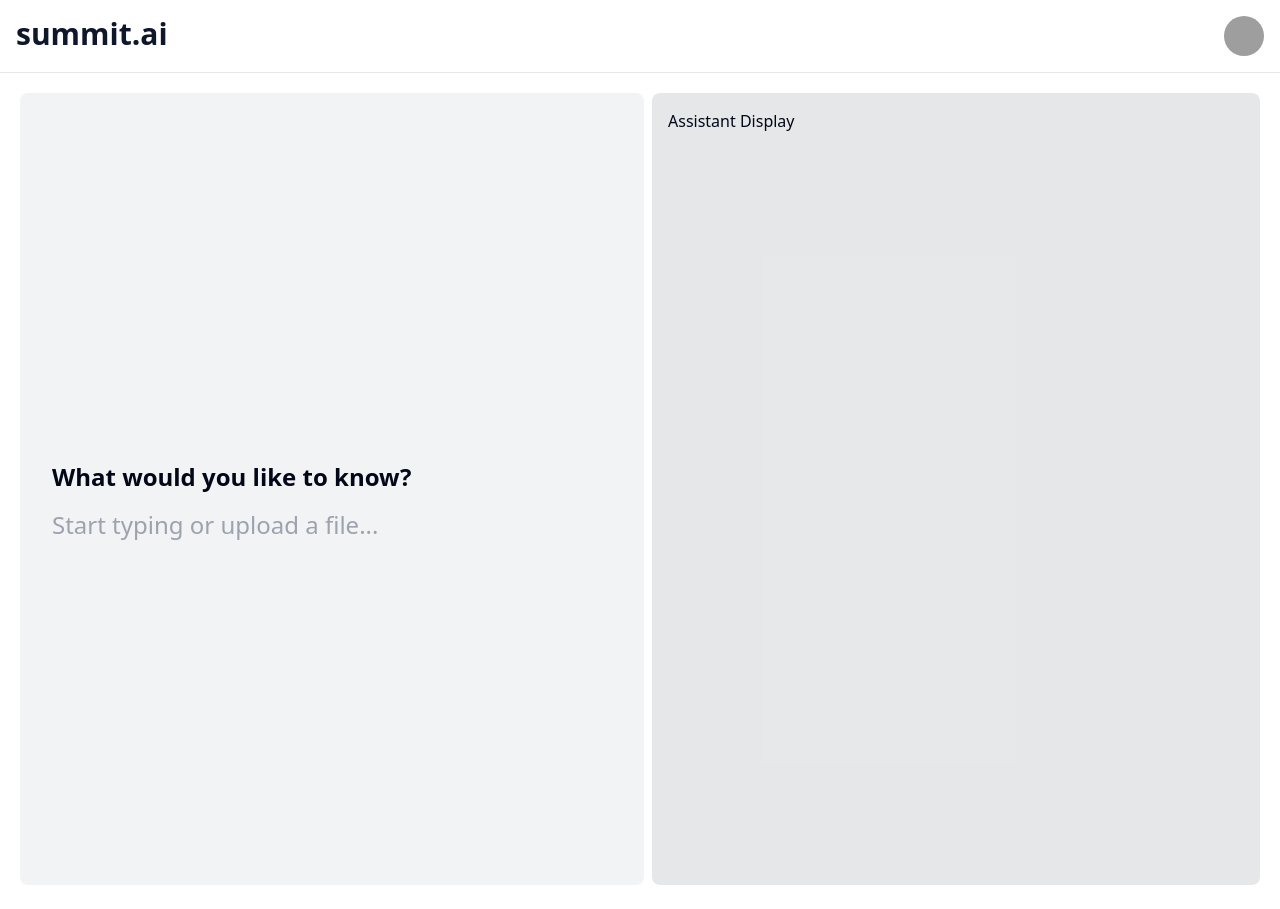
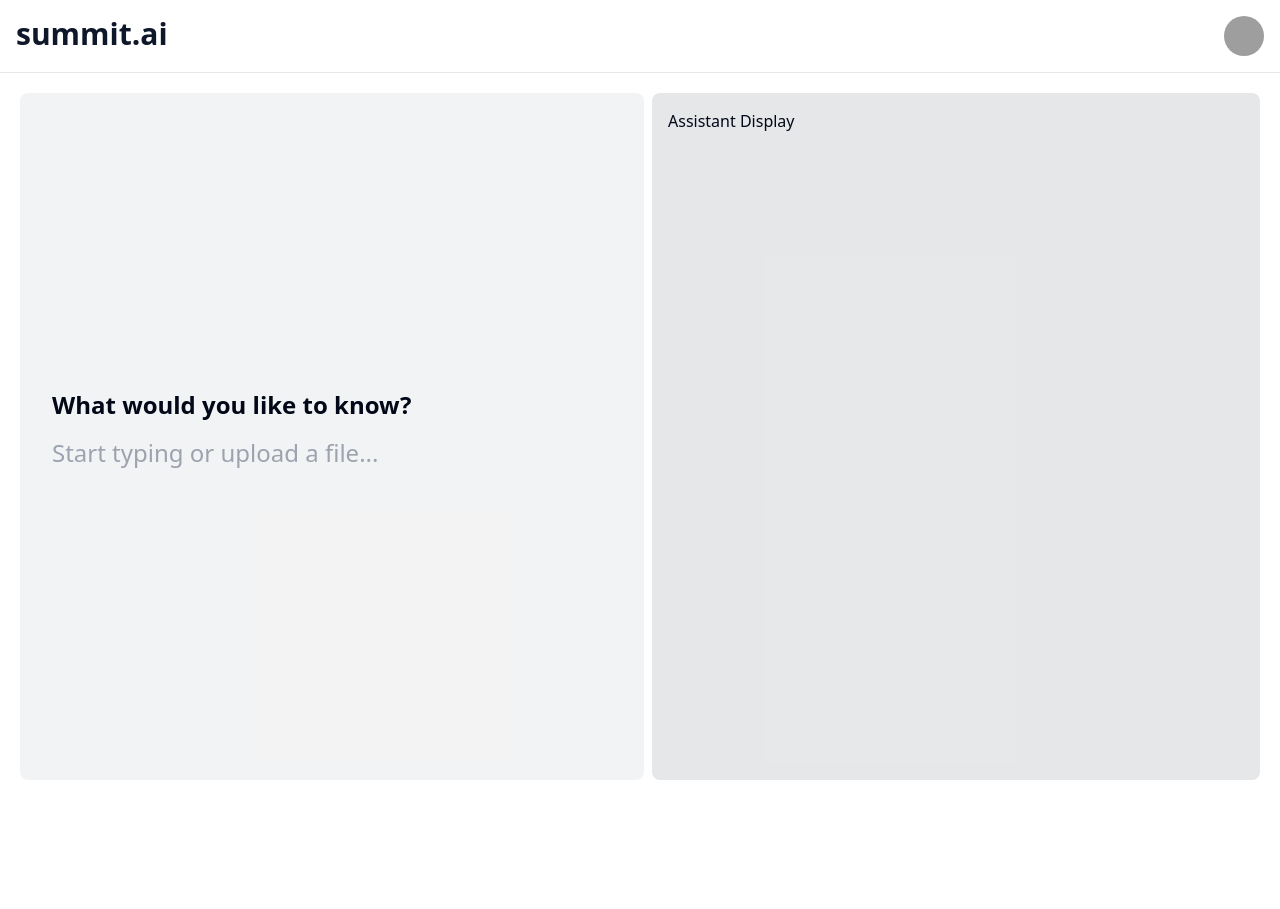
Before and after one commit to mojalil/ai-summary-app, a Next.js app: page /assistant in a window 1280 px wide. After the commit the page ends 800 px from the top, so only its background shows below. Built offline with nearby package versions, Linux system fonts and the light colour scheme; grey boxes are pictures that could not be loaded.

Commit message:
fixed child overflow

```diff
--- a/app/assistant/page.tsx
+++ b/app/assistant/page.tsx
@@ -7,7 +7,7 @@ const AssistantPage = () => {
   // The right hand is a display panel , it can display outputs, information, maps, etc.
   // The assistant page is responsible for rendering both of these elements
   return (
-    <div className="flex flex-1 h-screen"> {/* flex-1 ensures that the container takes up the full height */}
+    <div className="flex flex-1"> {/* flex-1 ensures that the container takes up the full height */}
     {/* Assistant sidebar */}
     <div className="flex-none w-2/4 p-4 bg-primary/5 rounded-lg m-1"> {/* flex-none prevents the sidebar from growing */}
       <Assistant />
--- a/app/layout.tsx
+++ b/app/layout.tsx
@@ -27,13 +27,15 @@ export default function RootLayout({
           enableSystem
           disableTransitionOnChange
         >
-          <Header />
+          <div className="flex flex-col h-screen">
+          <Header/>
           {/* Navbar and children should sit side by side */}
           <div className="flex flex-1 p-4">
             {/* Todo: Add Nav bar for addtional menu items */}
             {/* <Navbar /> */}
             {children}
           </div>
+          </div>
         </ThemeProvider>
       </body>
     </html>
--- a/components/Assistant.tsx
+++ b/components/Assistant.tsx
@@ -48,7 +48,7 @@ const Assistant = () => {
   // Render the search/upload UI if there's no user input yet
   if (!conversationStarted) {
     return (
-      <div className="flex h-screen items-center">
+      <div className="flex h-full items-center">
         <div className="rounded p-4 flex flex-col w-full">
           <h2 className="text-2xl font-bold mb-4">
             What would you like to know?
--- a/components/Header.tsx
+++ b/components/Header.tsx
@@ -4,6 +4,7 @@ import { APP_NAME } from "@/lib/constants";
 const Header = () => {
   return (
     // Header will be fixed at the top of the page and have minium height
+    <div className="h-18">
     <div className="border-b border-primary/10">
     <div className="m-3 p-1 flex justify-between">
       <div className=" text-3xl font-bold text-primary">
@@ -20,6 +21,7 @@ const Header = () => {
       </div>
     </div>
     </div>
+    </div>
   );
 };
 
```
